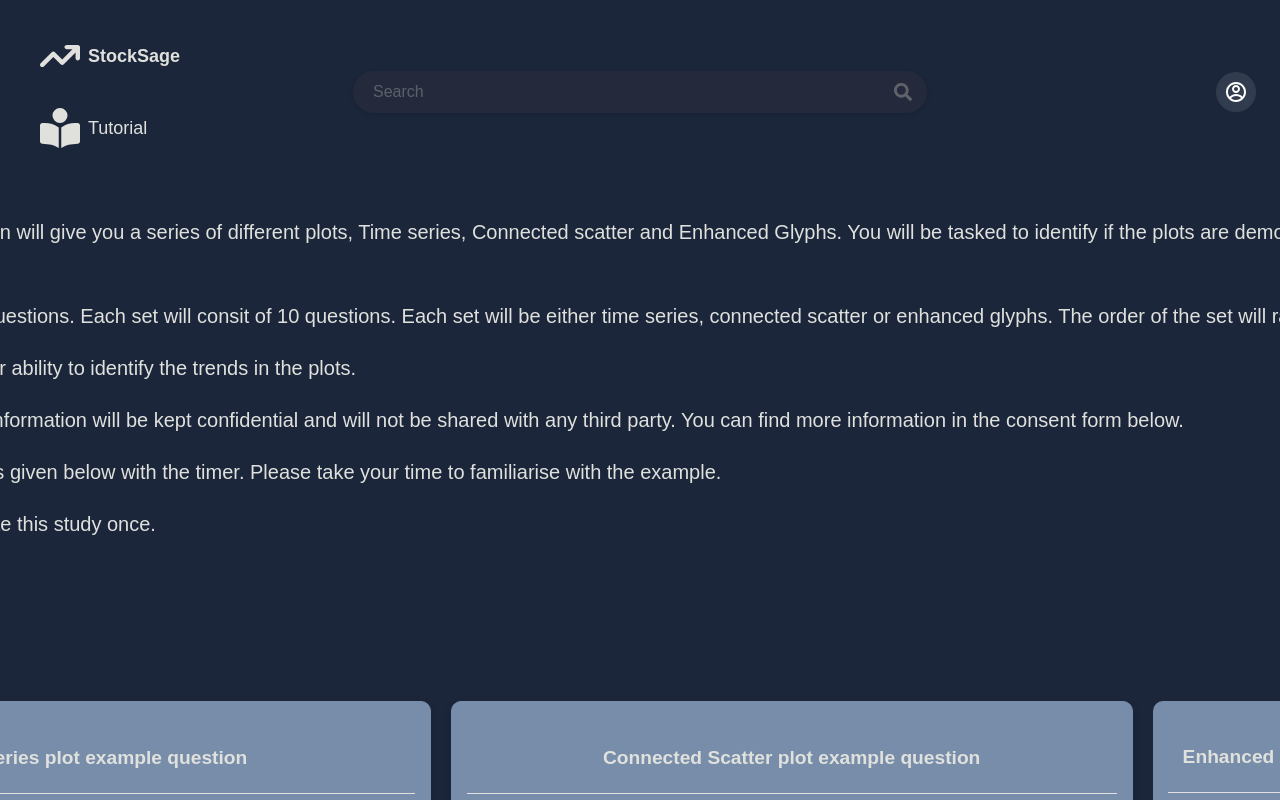
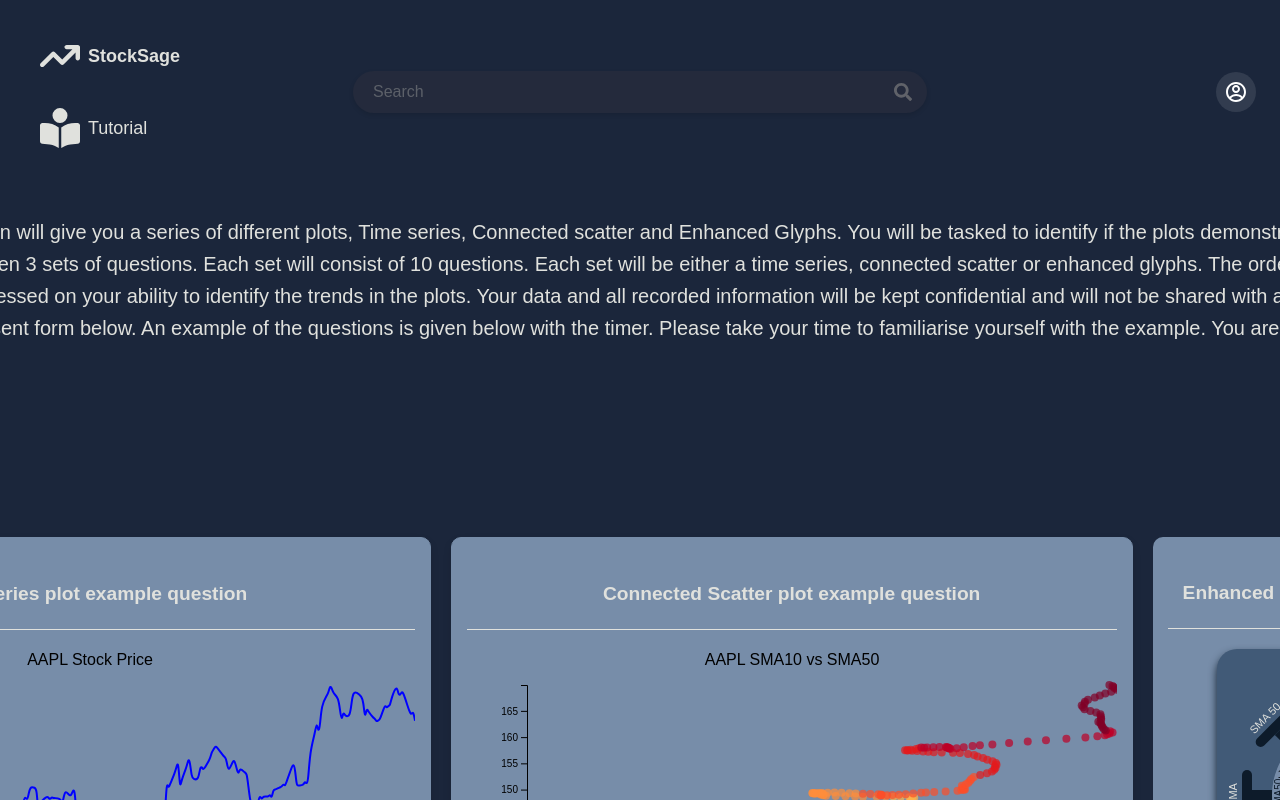
Before and after one commit to Anush-Varma/Trading-Website, a React (Vite) app in the folder client/: page /Practice in a window 1280 px wide. Shown: the top 800 px of the page. Built offline with nearby package versions, Linux system fonts and the light colour scheme; no server answers; the database is empty; sample sign-in values are in the browser's storage.

Commit message:
more typos and syntax

```diff
--- a/client/src/routes/UserStudyPage.jsx
+++ b/client/src/routes/UserStudyPage.jsx
@@ -149,30 +149,17 @@ function PracticePage() {
           <p className={styles.description}>
             The following practice section will give you a series of different
             plots, Time series, Connected scatter and Enhanced Glyphs. You will
-            be tasked to identify if the plots are demonstrating a positive,
-            negative or neutral trend.
-          </p>
-          <p className={styles.description}>
-            You will be given 3 sets of questions. Each set will consit of 10
-            questions. Each set will be either time series, connected scatter or
-            enhanced glyphs. The order of the set will randomised.
-          </p>
-          <p className={styles.description}>
-            You will be assessed on your ability to identify the trends in the
-            plots.
-          </p>
-          <p className={styles.description}>
-            Your data and all recorded information will be kept confidential and
-            will not be shared with any third party. You can find more
-            information in the consent form below.
-          </p>
-
-          <p className={styles.description}>
-            An examle of the quesions is given below with the timer. Please take
-            your time to familiarise with the example.
-          </p>
-          <p className={styles.description}>
-            You are only able to complete this study once.
+            be tasked to identify if the plots demonstrate a positive, negative
+            or neutral trend. You will be given 3 sets of questions. Each set
+            will consist of 10 questions. Each set will be either a time series,
+            connected scatter or enhanced glyphs. The order of the set will
+            randomised. You will be assessed on your ability to identify the
+            trends in the plots. Your data and all recorded information will be
+            kept confidential and will not be shared with any third party. You
+            can find more information in the consent form below. An example of
+            the questions is given below with the timer. Please take your time
+            to familiarise yourself with the example. You are only able to
+            complete this study once.
           </p>
           <div className={styles.stopWatchExample}>
             <StopWatch></StopWatch>
```
